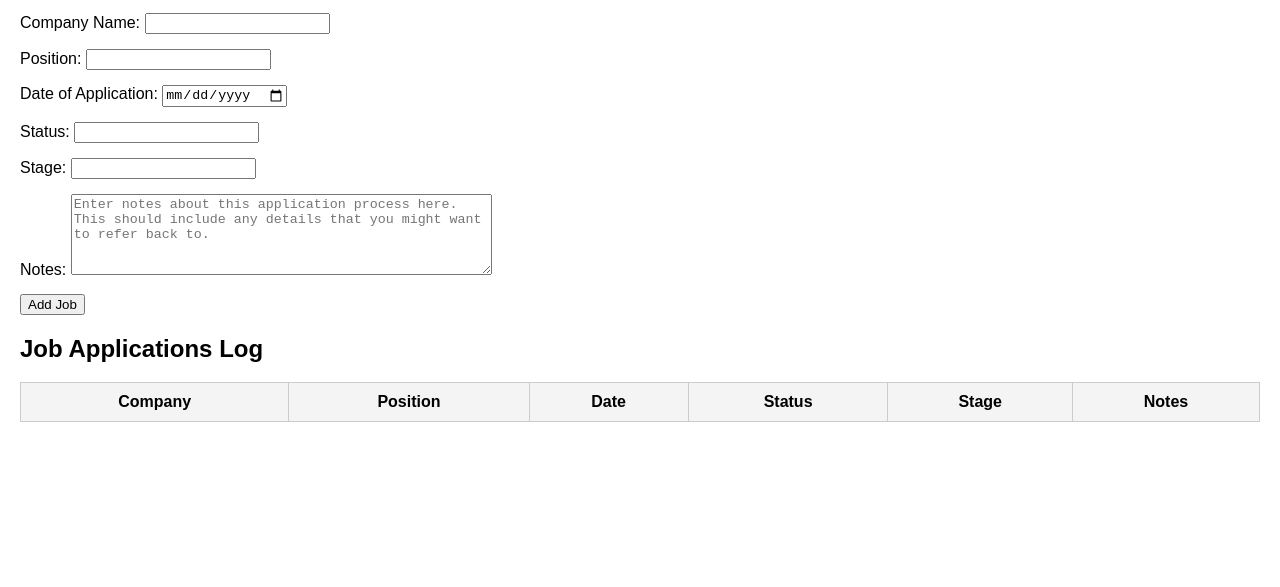
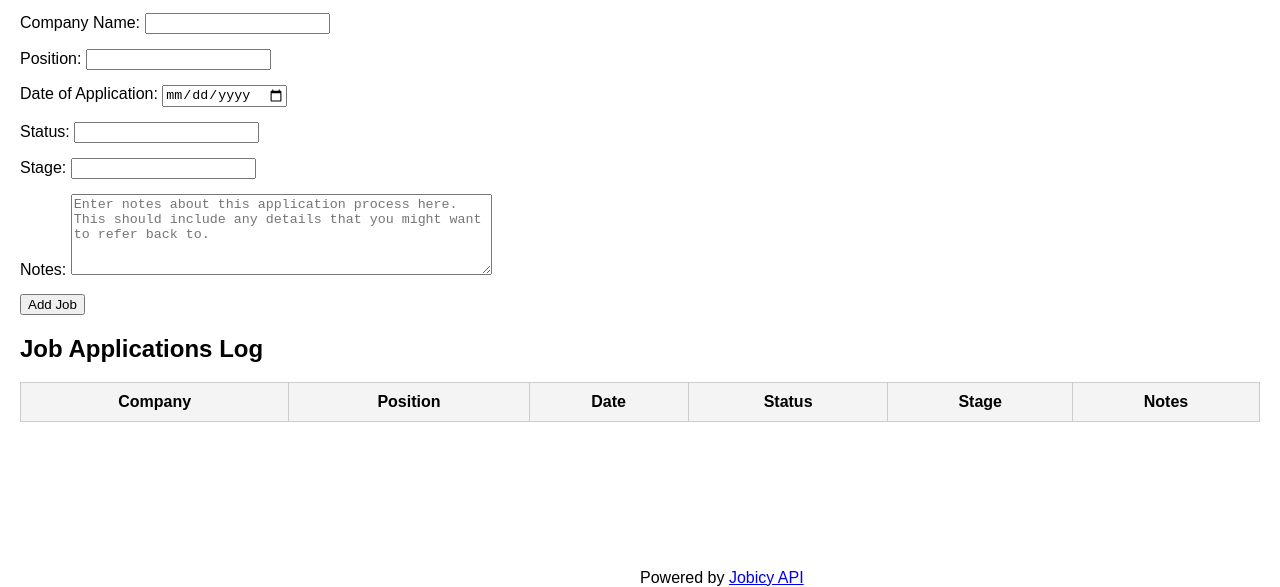
Before and after one commit to bismarkop/Search-and-Track-App, a plain HTML site: page index.html in a window 1280 px wide. Shown: the part 213-800 px from the top of the page. Drawn offline with Linux system fonts and the light colour scheme.

Commit message:
Added links to the job posting URLs after they populate the DOM

```diff
--- a/index.html
+++ b/index.html
@@ -62,6 +62,11 @@
         <tbody id="jobList"></tbody>
     </table>
 
+    <footer>
+        <div id="alignFooter">
+        Powered by <a href="https://jobicy.com/jobs-rss-feed" target="_blank"> Jobicy API</a>
+        </div>
+    </footer>
     <script src="./index.js"></script>
 </body>
 </html>
--- a/index.js
+++ b/index.js
@@ -94,9 +94,10 @@ async function fetchCompanyInfo(info) {
         for (let i = 0; i < jobs.length; i++) {
             const jobPost = jobs[i];
             let jobDiv = document.createElement('div')
+            // let jobPostUrl = document.
 
             jobDiv.value = jobPost.id
-            jobDiv.innerHTML = `${jobPost.companyName}: ${jobPost.jobDescription} To apply, click the link - ${jobPost.url}` // Figure out how to make this a link
+            jobDiv.innerHTML = `<br>${jobPost.companyName}: ${jobPost.jobDescription} To apply, click the link - <a href=${jobPost.url}>${jobPost.url}</a>`
             searchResults.appendChild(jobDiv)
             console.log(jobPost.jobDescription)
         }
--- a/style.css
+++ b/style.css
@@ -27,3 +27,12 @@ th {
     max-height: 500px;
     overflow: auto;
 }
+
+footer {
+    position: fixed;
+    left: 50%;
+    bottom: 0;
+    display: flex;
+    justify-content: center;
+    gap: 5px;
+}
```
